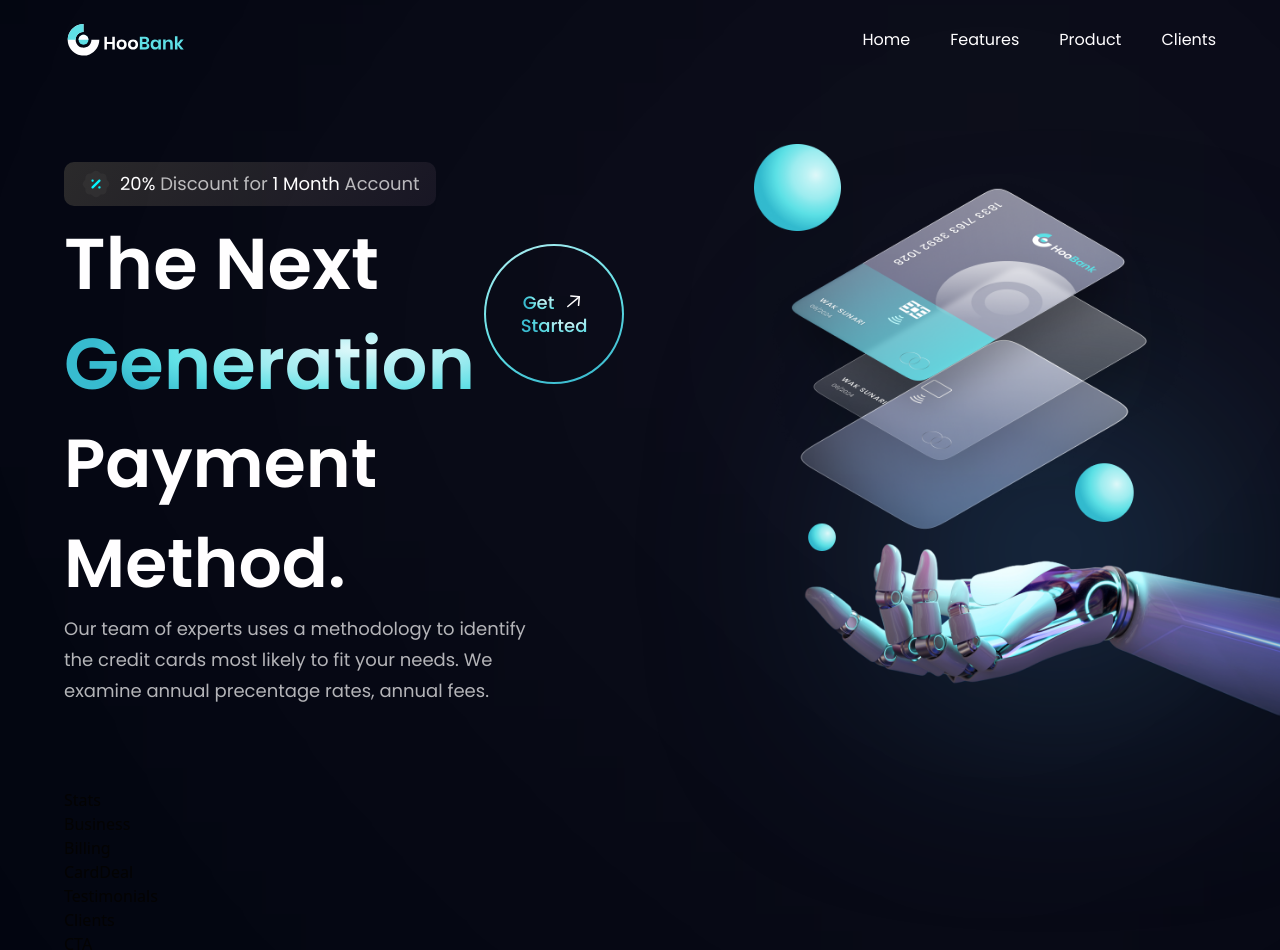
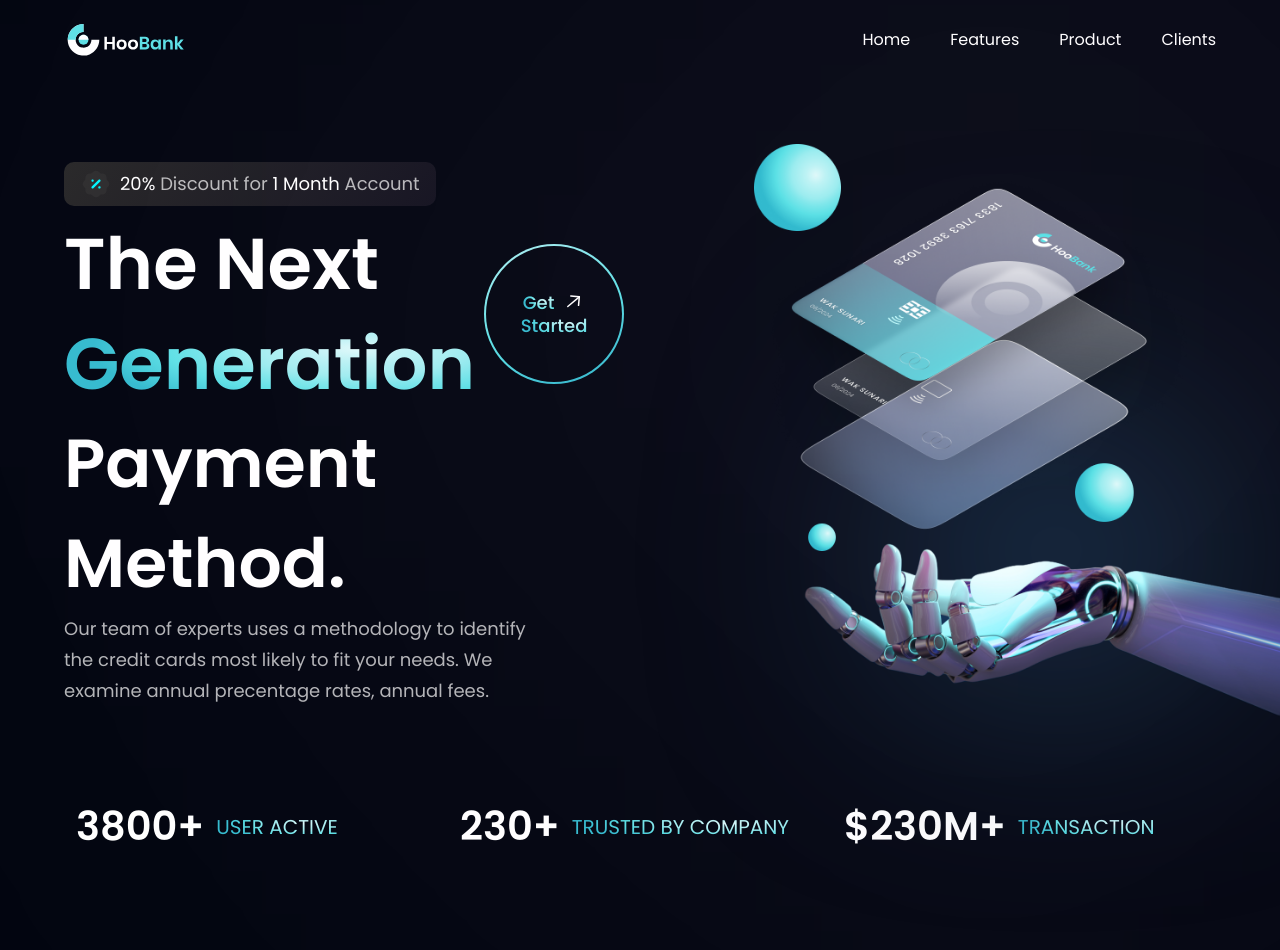
Before and after one commit to Theresececilia/bank-app, a React (Vite) app: page / in a window 1280 px wide. Shown: the top 950 px of the page. Built offline with nearby package versions, Linux system fonts and the light colour scheme.

Commit message:
add design stats

```diff
--- a/src/components/Stats.jsx
+++ b/src/components/Stats.jsx
@@ -1,9 +1,19 @@
 import React from 'react'
+import { stats } from '../constants'
+import styles from '../style'
 
 export default function Stats() {
   return (
-    <div>
-      Stats
-    </div>
+    <section className={`${styles.flexCenter} flex-row flex-wrap sm:mb-20 mb-6`} >
+      {stats.map((stat) => (
+        <div key={stat.id} className={`flex-1 flex justify-start items-center flex-row
+        m-3`}>
+          <h4 className='font-poppins font-semibold xs:text-[40px] text-[30px]
+          xs:leading-[53px] leading-[43px] text-white'>{stat.value}</h4>
+          <p className='font-poppins font-normal xs:text-[20px] text-[15px]
+          xs:leading-[26px] leading-[21px] text-gradient uppercase ml-3'>{stat.title}</p>
+        </div>
+      ))}
+    </section>
   )
 }
```
